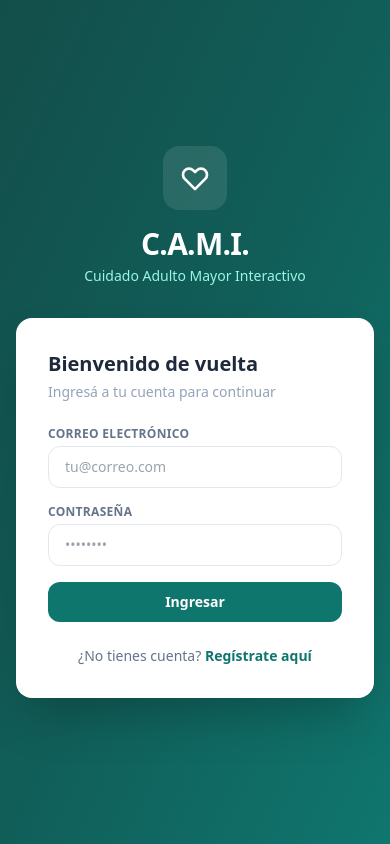
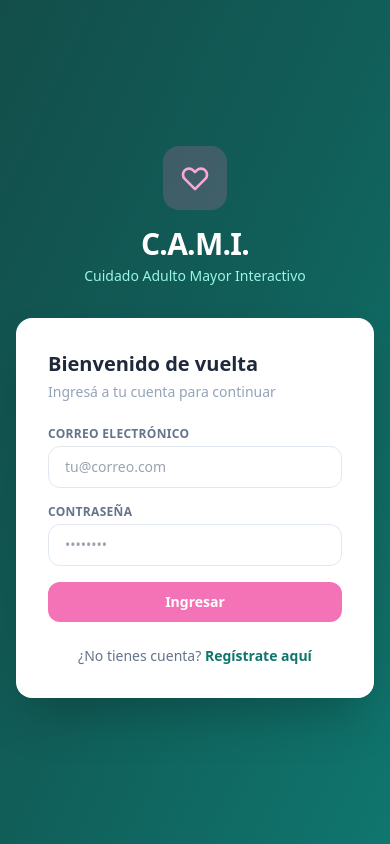
Before and after one commit to caromanini/emprendimiento_project, a FastAPI app: page /users/login in a window 390 px wide. Run offline with FastAPI, Linux system fonts and the light colour scheme; some libraries are stand-ins or nearby versions.

Commit message:
feat: apply CAMI design system to all HTML templates - Add Poppins font, teal topbar with pink heart logo, and nav block to base.html - Style login/signup with teal gradient background, centered card, and pink accents - Style dashboard with contact list, responsive cards, and action buttons - Style contacts/edit, topics/index, topics/edit with consistent card + form layout - Restyle chat with CAMI color bubbles replacing WhatsApp theme - Style reports/index and reports/detail with pink accent and clean typography - Fix duplicate phone prefix display in contact list - Make contact list cards responsive (flex-col mobile, flex-row desktop)

```diff
--- a/app/templates/base.html
+++ b/app/templates/base.html
@@ -11,7 +11,15 @@
 <body class="{% block body_class %}bg-slate-50 min-h-screen font-sans{% endblock %}">
     {% block nav %}
     <nav class="bg-teal-800 text-white px-6 py-4 flex items-center justify-between shadow-md">
-        <span class="text-xl font-bold tracking-tight">C.A.M.I</span>
+        <div class="flex items-center gap-2.5">
+            <div class="flex items-center justify-center w-8 h-8 bg-pink-400/20 rounded-lg">
+                <svg class="w-4 h-4 text-pink-300" fill="none" viewBox="0 0 24 24" stroke="currentColor">
+                    <path stroke-linecap="round" stroke-linejoin="round" stroke-width="2"
+                        d="M4.318 6.318a4.5 4.5 0 000 6.364L12 20.364l7.682-7.682a4.5 4.5 0 00-6.364-6.364L12 7.636l-1.318-1.318a4.5 4.5 0 00-6.364 0z" />
+                </svg>
+            </div>
+            <span class="text-xl font-bold tracking-tight">C.A.M.I</span>
+        </div>
         <div class="flex items-center gap-4 text-sm">
             <a href="/dashboard" class="hover:text-pink-300 transition-colors">Dashboard</a>
             <a href="/users/logout" class="bg-pink-400 hover:bg-pink-300 text-white px-4 py-1.5 rounded-full font-medium transition-colors">Salir</a>
--- a/app/templates/dashboard/index.html
+++ b/app/templates/dashboard/index.html
@@ -59,12 +59,12 @@
         {% if contacts %}
         <div class="space-y-3">
             {% for contact in contacts %}
-            <div class="bg-white rounded-xl border border-slate-100 border-l-4 border-l-teal-500 p-4 flex items-center justify-between gap-4">
+            <div class="bg-white rounded-xl border border-slate-100 border-l-4 border-l-teal-500 p-4 flex flex-col sm:flex-row sm:items-center sm:justify-between gap-3">
                 <div class="min-w-0">
                     <p class="font-semibold text-slate-800">{{ contact.full_name }}</p>
-                    <p class="text-xs text-slate-400 mt-0.5">+569 {{ contact.phone_number }}</p>
+                    <p class="text-xs text-slate-400 mt-0.5">{{ contact.phone_number }}</p>
                 </div>
-                <div class="flex items-center gap-2 flex-wrap justify-end shrink-0">
+                <div class="flex items-center gap-2 flex-wrap shrink-0">
                     <a href="/contacts/{{ contact.id }}/edit">
                         <button type="button"
                             class="border border-teal-700 text-teal-700 hover:bg-teal-50 px-3 py-1.5 rounded-xl font-medium text-xs transition-colors cursor-pointer">
--- a/app/templates/users/login.html
+++ b/app/templates/users/login.html
@@ -10,8 +10,8 @@
 <div class="w-full max-w-md">
 
     <div class="text-center mb-8">
-        <div class="inline-flex items-center justify-center w-16 h-16 bg-white/10 rounded-2xl mb-4">
-            <svg class="w-8 h-8 text-white" fill="none" viewBox="0 0 24 24" stroke="currentColor">
+        <div class="inline-flex items-center justify-center w-16 h-16 bg-pink-400/20 rounded-2xl mb-4">
+            <svg class="w-8 h-8 text-pink-300" fill="none" viewBox="0 0 24 24" stroke="currentColor">
                 <path stroke-linecap="round" stroke-linejoin="round" stroke-width="2"
                     d="M4.318 6.318a4.5 4.5 0 000 6.364L12 20.364l7.682-7.682a4.5 4.5 0 00-6.364-6.364L12 7.636l-1.318-1.318a4.5 4.5 0 00-6.364 0z" />
             </svg>
@@ -48,7 +48,7 @@
             </div>
 
             <button type="submit"
-                class="w-full bg-teal-700 hover:bg-teal-600 text-white py-2.5 rounded-xl font-semibold text-sm transition-colors cursor-pointer">
+                class="w-full bg-pink-400 hover:bg-pink-300 text-white py-2.5 rounded-xl font-semibold text-sm transition-colors cursor-pointer">
                 Ingresar
             </button>
         </form>
--- a/app/templates/users/signup.html
+++ b/app/templates/users/signup.html
@@ -10,8 +10,8 @@
 <div class="w-full max-w-md">
 
     <div class="text-center mb-8">
-        <div class="inline-flex items-center justify-center w-16 h-16 bg-white/10 rounded-2xl mb-4">
-            <svg class="w-8 h-8 text-white" fill="none" viewBox="0 0 24 24" stroke="currentColor">
+        <div class="inline-flex items-center justify-center w-16 h-16 bg-pink-400/20 rounded-2xl mb-4">
+            <svg class="w-8 h-8 text-pink-300" fill="none" viewBox="0 0 24 24" stroke="currentColor">
                 <path stroke-linecap="round" stroke-linejoin="round" stroke-width="2"
                     d="M4.318 6.318a4.5 4.5 0 000 6.364L12 20.364l7.682-7.682a4.5 4.5 0 00-6.364-6.364L12 7.636l-1.318-1.318a4.5 4.5 0 00-6.364 0z" />
             </svg>
```
